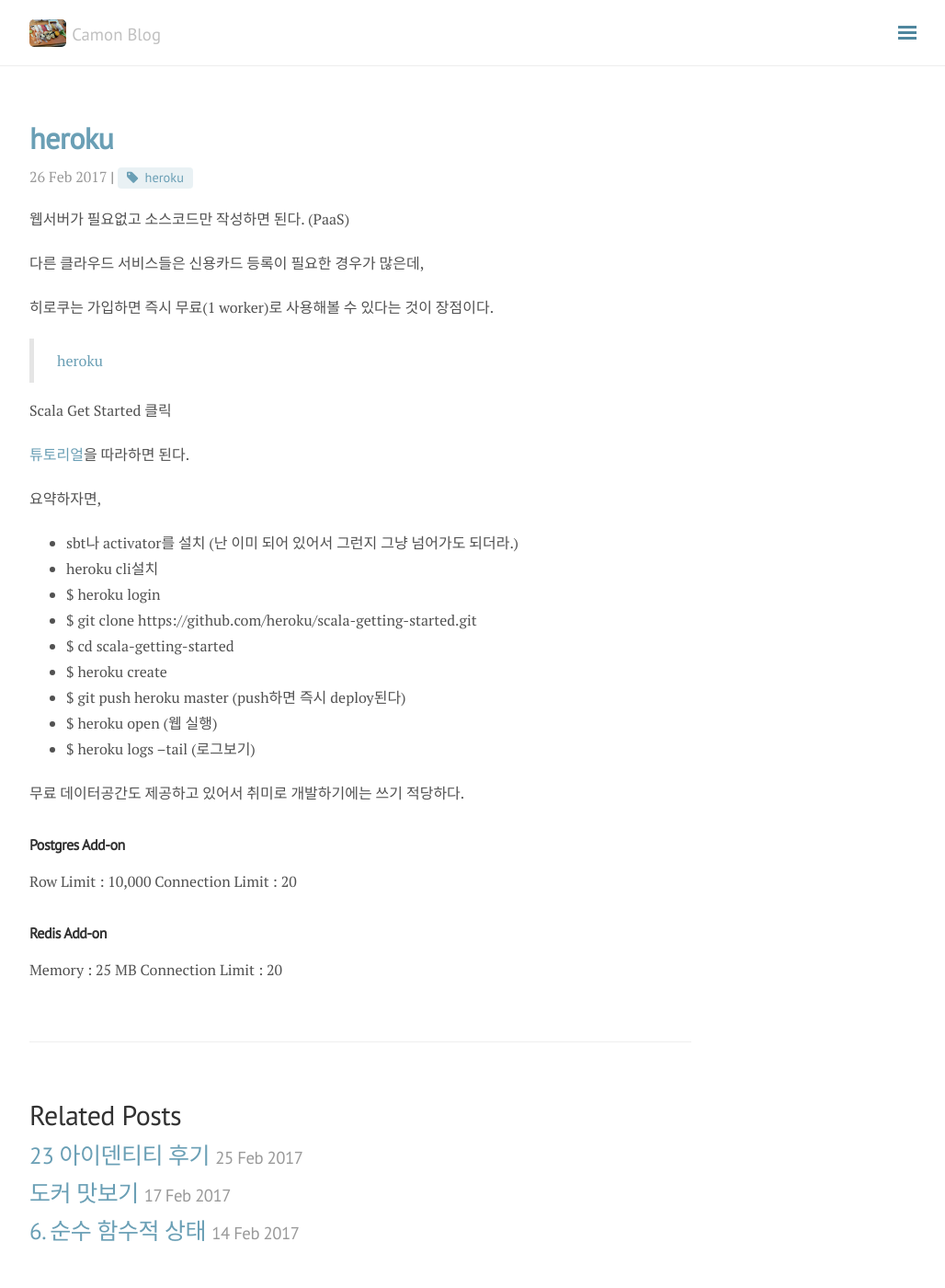
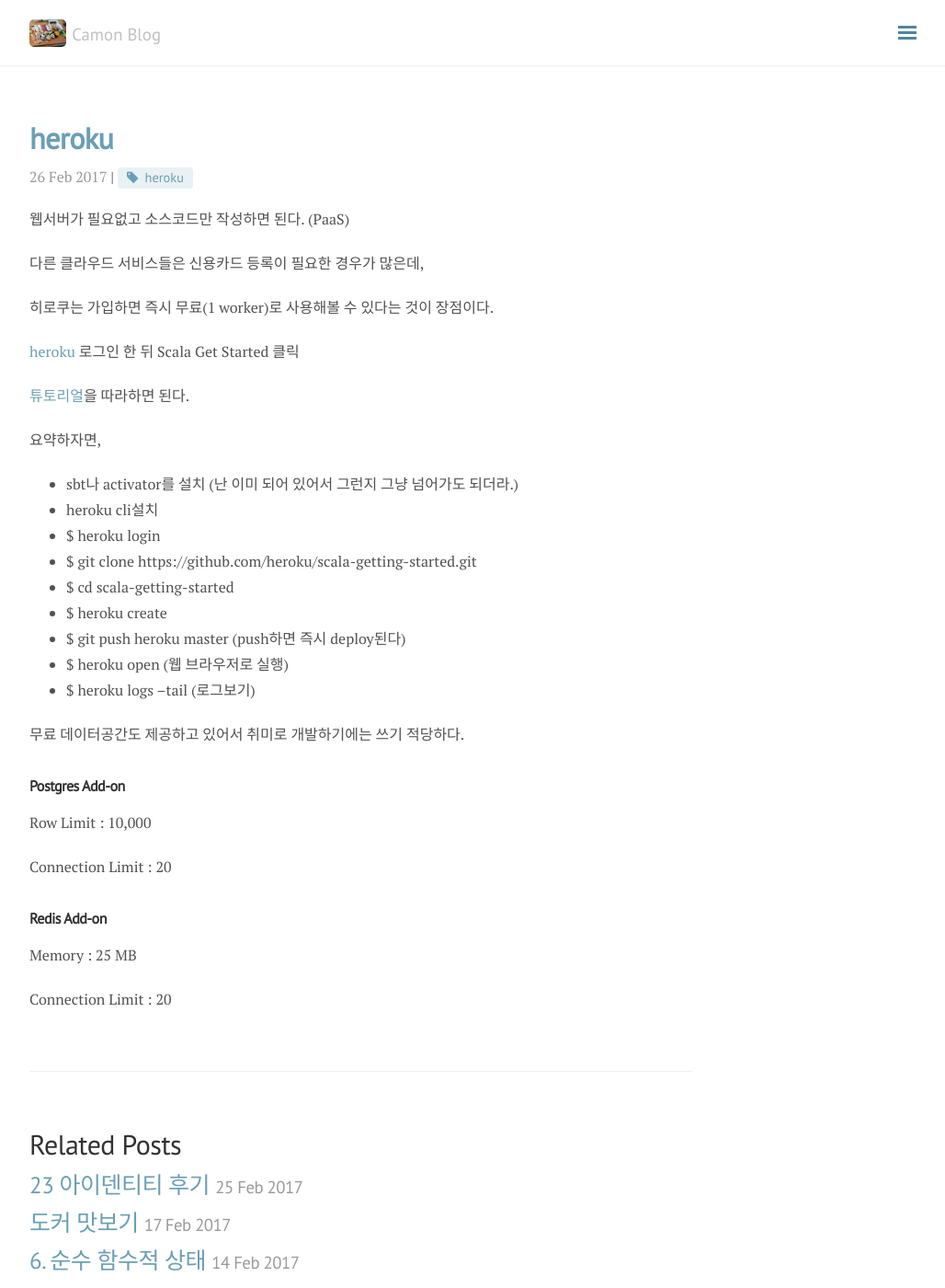
Before and after one commit to camon85/camon85.github.io, a Jekyll site: the page built from _posts/2017-02-26-heroku.md, in a window 1280 px wide and 1400 px high. Shown: the whole window at 92% size, without its empty margins (248-1276 px from the left). Built offline with Jekyll 4.4.1, drawn with Linux system fonts in a browser that asks for light colours; nearby versions of some CDN libraries; comment, search, counter and statistics services are not loaded.

Commit message:
줄바꿈

```diff
--- a/_posts/2017-02-26-heroku.md
+++ b/_posts/2017-02-26-heroku.md
@@ -12,9 +12,7 @@
 히로쿠는 가입하면 즉시 무료(1 worker)로 사용해볼 수 있다는 것이 장점이다.
 
 
-> [heroku](https://heroku.com)
-
-Scala Get Started 클릭
+[heroku](https://heroku.com) 로그인 한 뒤 Scala Get Started 클릭
 
 [튜토리얼](https://devcenter.heroku.com/articles/getting-started-with-scala#introduction
 )을 따라하면 된다.
@@ -28,7 +26,7 @@
 - $ cd scala-getting-started
 - $ heroku create
 - $ git push heroku master (push하면 즉시 deploy된다)
-- $ heroku open (웹 실행)
+- $ heroku open (웹 브라우저로 실행)
 - $ heroku logs --tail (로그보기)
 
 
@@ -36,9 +34,11 @@
 
 ### Postgres Add-on
 Row Limit : 10,000
+
 Connection Limit : 20
 
 
 ### Redis Add-on
 Memory : 25 MB
+
 Connection Limit : 20
```
